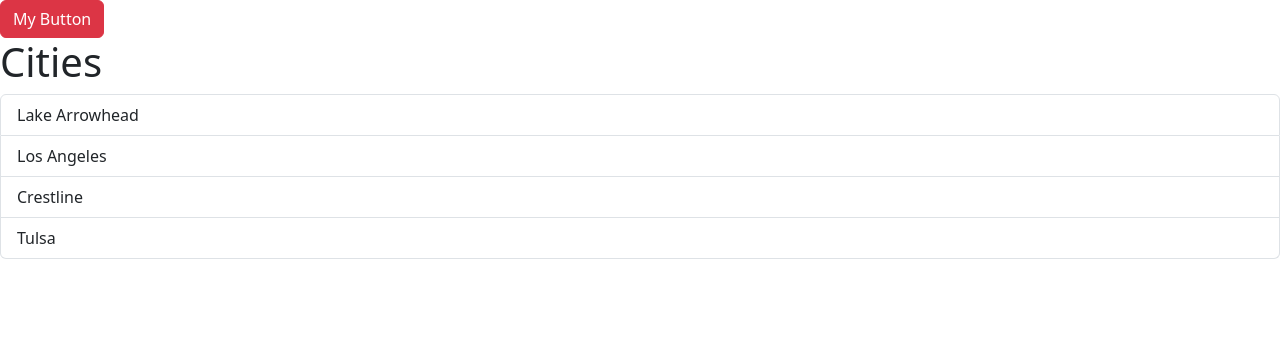
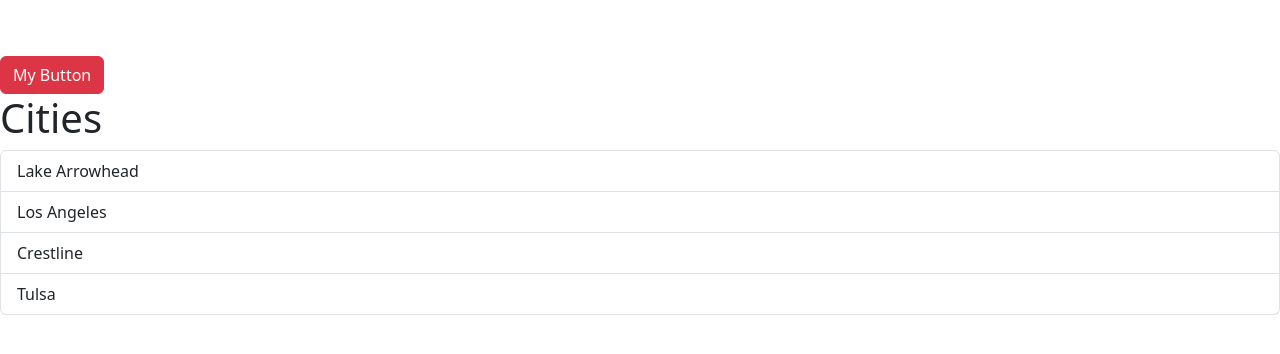
Before and after one commit to EthanT89/tsdne_v1, a React (Vite) app: page / in a window 1280 px wide. Shown: the top 354 px of the page. Built offline with nearby package versions, Linux system fonts and the light colour scheme.

Commit message:
Pre-Tailwind CSS Install

```diff
--- a/package.json
+++ b/package.json
@@ -19,10 +19,13 @@
     "@types/react": "^19.0.8",
     "@types/react-dom": "^19.0.3",
     "@vitejs/plugin-react": "^4.3.4",
+    "autoprefixer": "^10.4.20",
     "eslint": "^9.19.0",
     "eslint-plugin-react-hooks": "^5.0.0",
     "eslint-plugin-react-refresh": "^0.4.18",
     "globals": "^15.14.0",
+    "postcss": "^8.5.2",
+    "tailwindcss": "^4.0.6",
     "typescript": "~5.7.2",
     "typescript-eslint": "^8.22.0",
     "vite": "^6.1.0"
--- a/src/App.tsx
+++ b/src/App.tsx
@@ -2,6 +2,7 @@ import { useState } from "react";
 import Alert from "./components/Alert";
 import Button from "./components/Button";
 import ListGroup from "./components/ListGroup";
+import Title from "./components/Title";
 
 function App() {
   const [alertVisible, setAlertVisibility] = useState(false);
@@ -11,7 +12,8 @@ function App() {
   };
 
   return (
-    <div>
+    <div className="bg">
+      <Title />
       {alertVisible && (
         <Alert onClose={() => setAlertVisibility(false)}>
           Hello<span>World</span>
```
Also changed, not shown: 1 other file (tests, documents, lock files or other folders).
